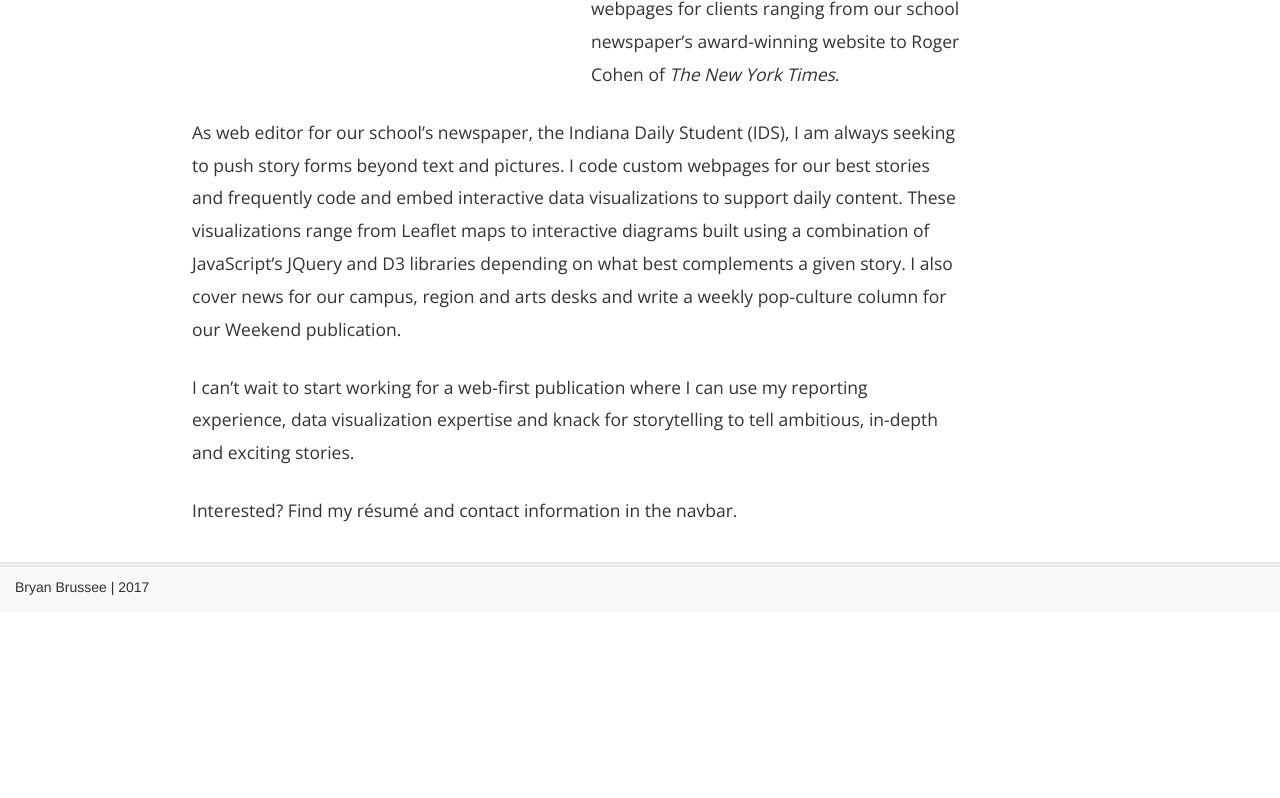
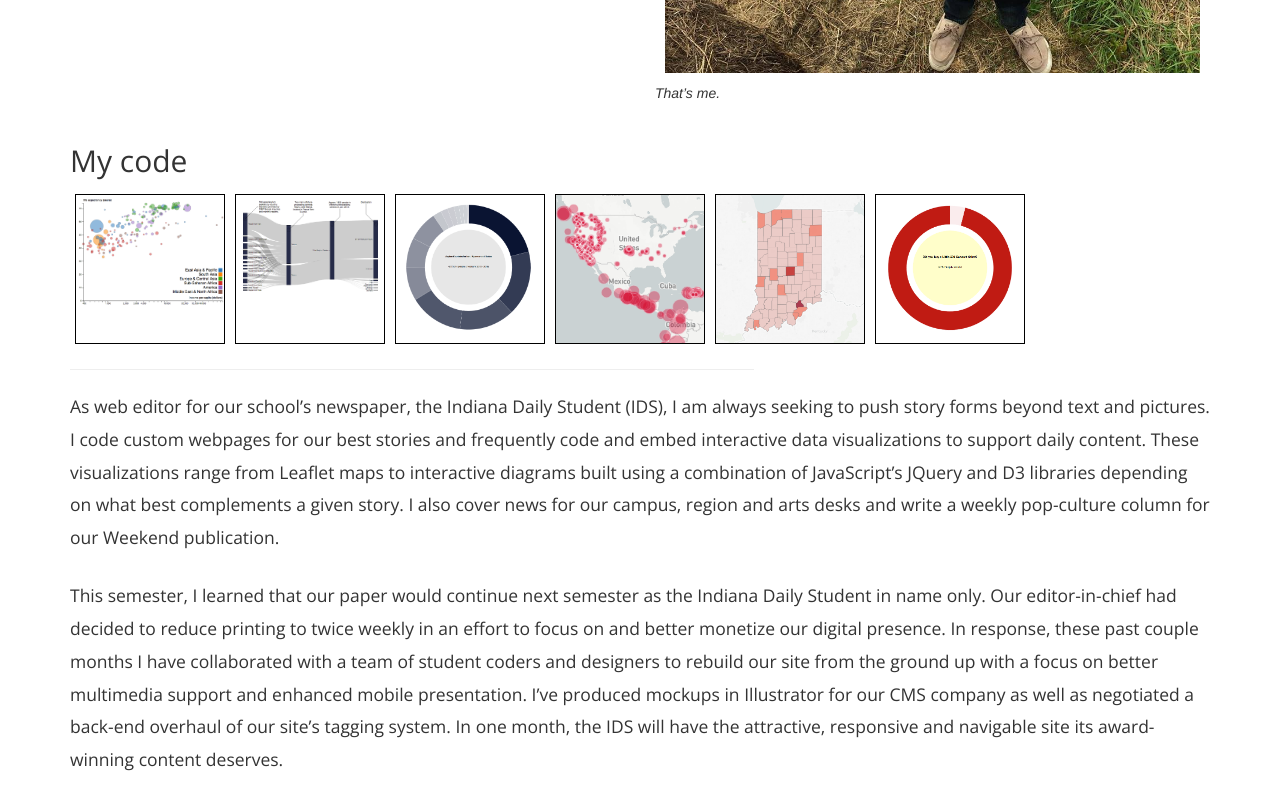
Before and after one commit to Bryan-Brussee/website, a plain HTML site: page index.html in a window 1280 px wide. Shown: the part 640-1438 px from the top of the page. Before the commit the page ends 1252 px from the top, so only its background shows below. Drawn offline with nearby package versions, Linux system fonts and the light colour scheme.

Commit message:
implemented flexbox and added a letter of recommendation

```diff
--- /dev/null
+++ b/css/flex.css
@@ -0,0 +1,24 @@
+    .flex-container {
+      display: flex;
+      flex-wrap: wrap;
+      justify-content: left;
+    }
+    .item {
+      background-color: #fff;
+      height: 150px;
+      width: 150px;
+      border: 1px solid black;
+      margin: 5px;
+    }
+    .item img {
+      width: 100%;
+      height: auto;
+    }
+
+    .item {
+      transition: transform .1s;
+
+    }
+    .item:hover {
+      transform: scale(1.1);
+    }
--- a/index.html
+++ b/index.html
@@ -11,6 +11,7 @@
   <link rel="stylesheet" href="css/bootstrap.min.css">
   <link rel="stylesheet" href="css/font-awesome.min.css">
   <link rel="stylesheet" href="css/style.css">
+  <link rel="stylesheet" href="css/flex.css">
   <link href="https://fonts.googleapis.com/css?family=Open+Sans" rel="stylesheet">
 
   <!-- FONTS -->
@@ -19,6 +20,8 @@
   <!-- FAVICON -->
   <link href="img/favicon.ico" rel="icon" type="image/x-icon" />
 
+
+  <!--JOBS AT        https://groups.google.com/forum/#!forum/data-vis-jobs    -->
 
 </head>
 
@@ -99,19 +102,15 @@
 
 </nav>
 
-  <div class="content">
+<div class="container">
+  <div class="row">
+    <div class="col-md-12">
       <h2>About Me</h2>
       <hr>
+    </div>
+  </div>
 
   <div class="row">
-    <div class="col-sm-6">
-
-      <figure>
-        <img class="photo img-responsive" src="img/main_photo.jpg">
-        <figcaption><i>That’s me.</i></figcaption>
-      </figure>
-      <hr>
-    </div>
     <div class="col-sm-6">
       <p>Though some have called journalism a dying field, I’m not worried about its future. This talk comes from people who don’t understand digital journalism’s potential for fast, innovative and engaging reporting. Where others see a dead end, I see a path forward. It’s clear to me that journalism isn’t dying. It’s evolving.
       </p>
@@ -120,19 +119,57 @@
       </p>
 
     </div>
+        <div class="col-sm-6">
+
+      <figure>
+        <img class="photo img-responsive" src="img/main_photo.jpg">
+        <figcaption><i>That’s me.</i></figcaption>
+      </figure>
+    </div>
+
+  </div>
+
+  <div class="row">
+    <div class="col-md-12">
+      <h2>My code</h2>
+      <div class="flex-container">
+        <div class="item">
+        <a href="life_expectancy_by_income.html"><img src="img/life.png" alt=""></a>
+        </div>
+        <div class="item">
+          <a href="sankey.html"><img src="img/sankey.png" alt=""></a>
+        </div>
+        <div class="item">
+          <a href="ring_diagram.html"><img src="img/ring.png" alt=""></a>
+        </div>
+        <div class="item">
+         <a href="earthquake.html"> <img src="img/earthquake.png" alt=""></a>
+        </div>
+        <div class="item">
+          <a href="http://specials.idsnews.com/woman-in-the-van/" target="_blank"><img src="img/indiana.png" alt=""></a>
+        </div>
+        <div class="item">
+          <a href="http://www.idsnews.com/article/2017/04/little-500-concert-canceled" target="_blank"><img src="img/twitter_poll.png" alt=""></a>
+        </div>
+      </div>
+
+    </div>
   </div>
 
 
+  <hr>
+
   <p>As web editor for our school’s newspaper, the Indiana Daily Student (IDS), I am always seeking to push story forms beyond text and pictures. I code custom webpages for our best stories and frequently code and embed interactive data visualizations to support daily content. These visualizations range from Leaflet maps to interactive diagrams built using a combination of JavaScript’s JQuery and D3 libraries depending on what best complements a given story. I also cover news for our campus, region and arts desks and write a weekly pop-culture column for our Weekend publication.
   </p>
+  <p>This semester, I learned that our paper would continue next semester as the Indiana Daily Student in name only. Our editor-in-chief had decided to reduce printing to twice weekly in an effort to focus on and better monetize our digital presence. In response, these past couple months I have collaborated with a team of student coders and designers to rebuild our site from the ground up with a focus on better multimedia support and enhanced mobile presentation. I’ve produced mockups in Illustrator for our CMS company as well as negotiated a back-end overhaul of our site’s tagging system. In one month, the IDS will have the attractive, responsive and navigable site its award-winning content deserves.
+  </p>
 
-<!--   <p>This semester, I learned that our paper would continue next semester as the Indiana Daily Student in name only. Our editor-in-chief had decided to reduce printing to twice weekly in an effort to focus on and better monetize our digital presence. In response, these past couple months I have collaborated with a team of student coders and designers to rebuild our site from the ground up with a focus on better multimedia support and enhanced mobile presentation. I’ve produced mockups in Illustrator for our CMS company as well as negotiated a back-end overhaul of our site’s tagging system. In one month, the IDS will have the attractive, responsive and navigable site its award-winning content deserves.
-  </p>
- -->
   <p>I can’t wait to start working for a web-first publication where I can use my reporting experience, data visualization expertise and knack for storytelling to tell ambitious, in-depth and exciting stories.</p>
 
   <p>Interested? Find my résumé and contact information in the navbar.</p>
 </div>
+
+
 <footer> <ul class="footer-text">Bryan Brussee | 2017</ul> </footer>
 
 <script src="js/jquery-3.2.0.min.js"></script>
```
Also changed, not shown: pine_leaf.html (+2 -0 lines), img/earthquake.png (added), img/indiana.png (added), img/life.png (added), img/ring.png (added), img/sankey.png (added), img/twitter_poll.png (added), 1 other file. Lines whose indentation alone changed are shown as unchanged.
